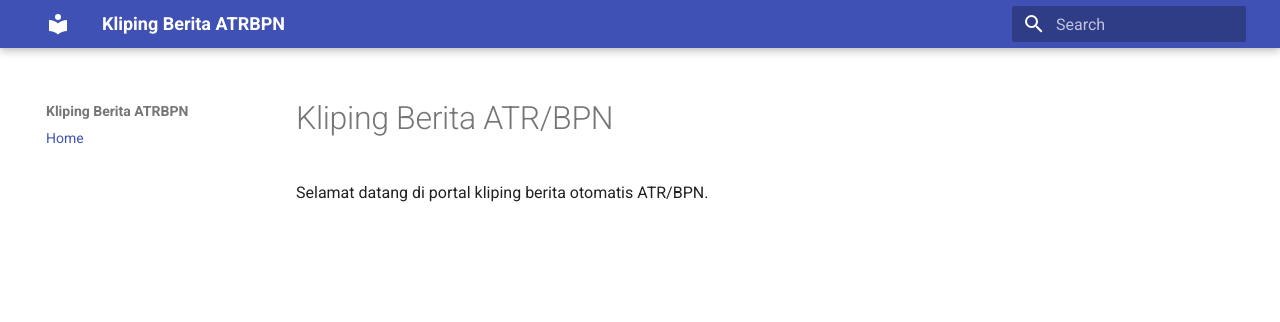
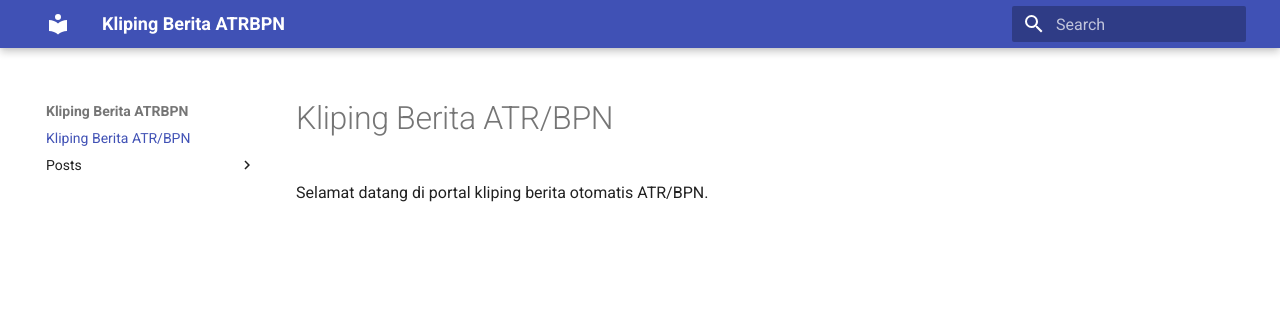
Before and after one commit to akunwuzz2-ai/kliping-berita, an MkDocs documentation site: the page built from docs/index.md, in a window 1280 px wide. Shown: the top 322 px of the page. Built offline with MkDocs 1.6.1 and Material for MkDocs 9.7.7, drawn with Linux system fonts in a browser that asks for light colours; part of the change alters nothing that is shown.

Commit message:
Update mkdocs.yml

```diff
--- a/mkdocs.yml
+++ b/mkdocs.yml
@@ -2,8 +2,3 @@ site_name: Kliping Berita ATRBPN
 
 theme:
   name: material
-
-docs_dir: docs
-
-nav:
-  - Home: index.md
```
